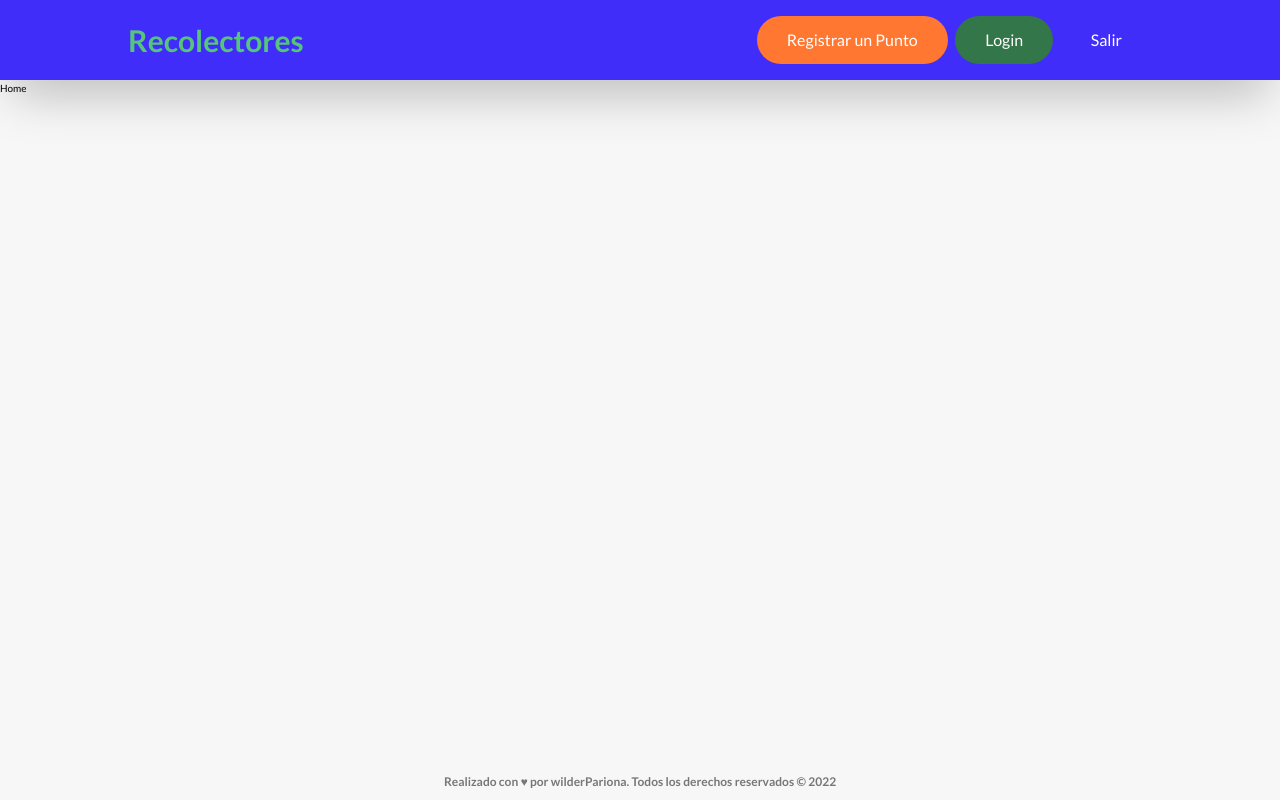
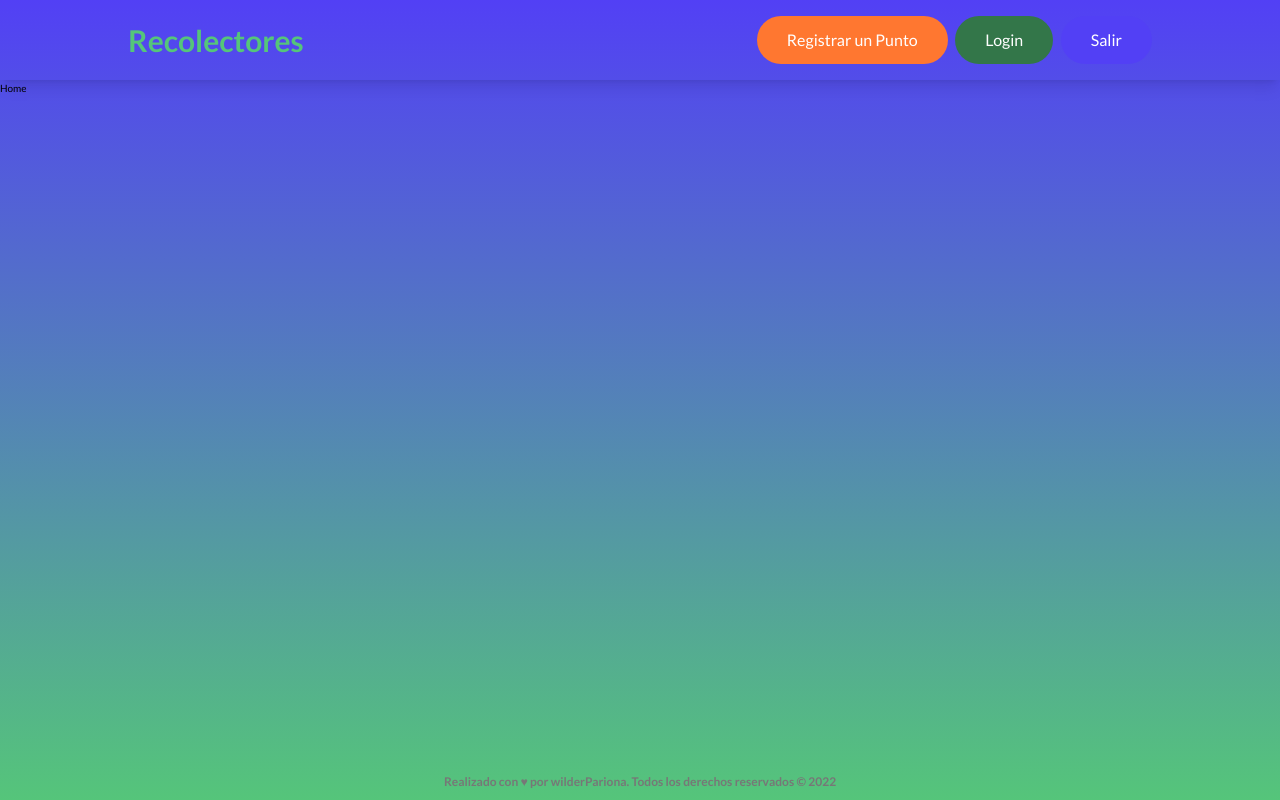
Before and after one commit to JhonWilderParionaVilca/recicladores-web, a React (Vite) app: page / in a window 1280 px wide. Built offline with nearby package versions, Linux system fonts and the light colour scheme.

Commit message:
refactor(header): shadow

```diff
--- a/src/core/layout/Header.tsx
+++ b/src/core/layout/Header.tsx
@@ -1,7 +1,7 @@
 import { Link } from 'react-router-dom';
 
 export const Header = () => (
-  <header className="header bg-tertiary-500 shadow-2xl">
+  <header className="header shadow-lg">
     <div className="m-auto flex h-full max-w-screen-lg flex-col items-center justify-center md:flex-row md:justify-between">
       {/* <div className="flex-column m-auto flex h-full max-w-screen-lg items-center justify-between py-10 "> */}
       <Link to="/">
--- a/src/index.css
+++ b/src/index.css
@@ -16,7 +16,7 @@
 
 @layer components {
   .layout {
-    @apply grid min-h-screen w-full grid-cols-1 justify-center overflow-hidden bg-background;
+    @apply grid min-h-screen w-full grid-cols-1 justify-center overflow-hidden bg-gradient-to-b from-tertiary-500 to-primary-500;
     /* grid-gap: 1rem; */
     grid-template-rows: 8rem 1fr 3.5rem;
     grid-template-areas:
--- a/tailwind.config.js
+++ b/tailwind.config.js
@@ -43,7 +43,7 @@ module.exports = {
       tertiary: {
         100: '#ddd9fe',
         300: '#9a8efc',
-        500: '#412df9',
+        500: '#5240f5',
         700: '#342896',
         900: '#110d32',
       },
@@ -60,7 +60,7 @@ module.exports = {
       },
       white: '#fff',
       black: '#000',
-      background: '#f7f7f7',
+      background: '#ddb52f',
       red: 'red',
     },
     extend: {},
```
